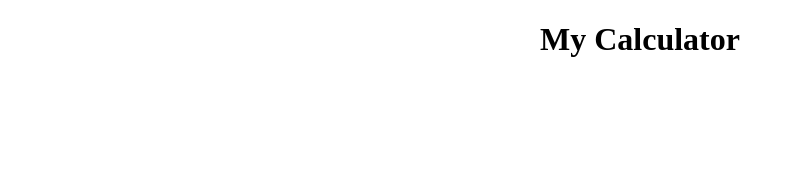
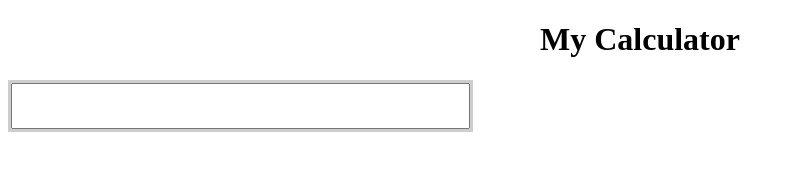
Before and after one commit to Sulwe/Calculator, a plain HTML site: page index.html in a window 1280 px wide. Shown: the whole page, without its empty margins (0-795 px from the left). Drawn offline with Linux system fonts and the light colour scheme.

Commit message:
create table and input for display and style it

```diff
--- a/index.html
+++ b/index.html
@@ -11,5 +11,17 @@
         <div class="title">
             <h1>My Calculator</h1>
         </div>
+
+        <form name="Calculator" class="calculator">
+            <table>
+                <tr>
+                    <td>
+                        <input type="text" name="Input" id="display">
+                        <br>
+                    </td>
+                </tr>
+
+            </table>
+        </form>
     </body>
 </html>
--- a/styles.css
+++ b/styles.css
@@ -1,3 +1,13 @@
 .title {
     text-align: center;
+
 }
+table {
+    border: 2px;
+    align-self: center;
+    background-color: #cfcdcd;
+}
+
+#display {
+    font-size: 35px;
+}
```
